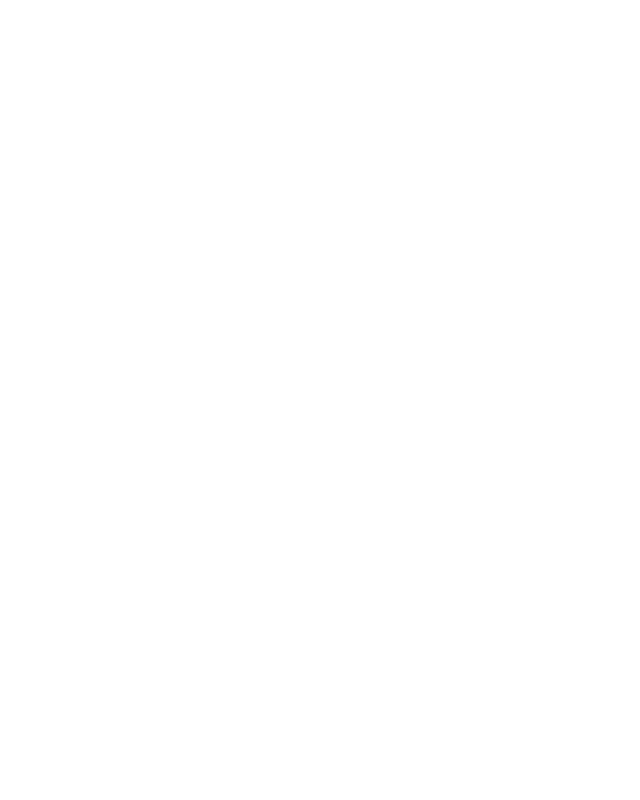
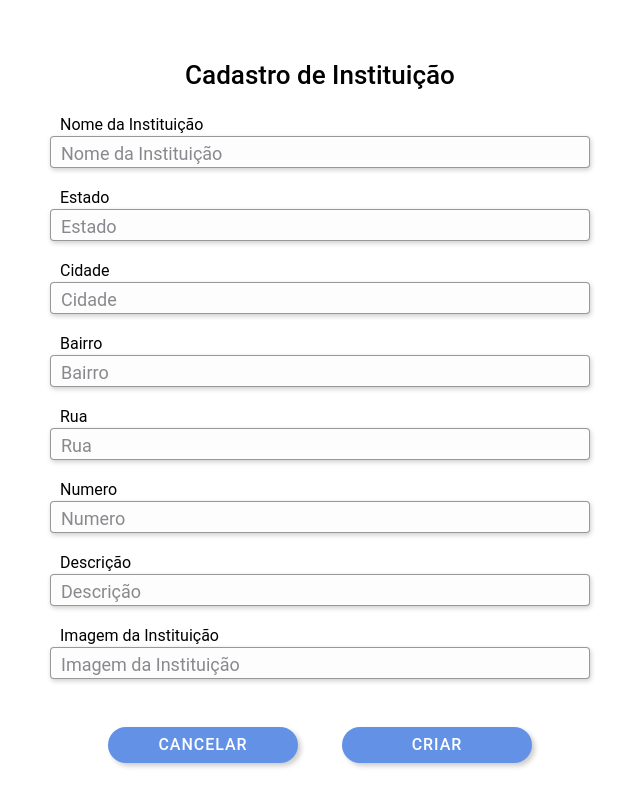
Before and after one commit to obertobr/Worcher_TG, a React (Vite) app: page /institution-register in a window 1280 px wide. Shown: the whole page, without its empty margins (320-960 px from the left). Built offline with nearby package versions, Linux system fonts and the light colour scheme.

Commit message:
Institution register page base added

```diff
--- a/src/App.tsx
+++ b/src/App.tsx
@@ -39,6 +39,7 @@ import './theme/variables.css';
 import { useEffect } from 'react';
 import { ThemeManager } from './components/themeManager/theme.manager';
 import TestPage from './components/pages/testPage/test.page.component';
+import InstitutionRegister from './components/pages/institutionRegisterPage/institutionRegister.page.component';
 
 setupIonicReact();
 
@@ -81,6 +82,8 @@ const App: React.FC = () => {
 
           <Route exact path="/auth-page" component={AuthPage} />
 
+          <Route exact path="/institution-register" component={InstitutionRegister} />
+
           <Route exact path='/test' component={TestPage} />
 
           <Route exact path="/">
--- /dev/null
+++ b/src/components/pages/institutionRegisterPage/institutionRegister.page.component.tsx
@@ -0,0 +1,82 @@
+import ButtonComponent from "../../basicComponents/button-component/button.components"
+import TextInputComponent from "../../basicComponents/text-input-component/text.input.component"
+import "./intitutionRegisterContent.css"
+
+
+const InstitutionRegister: React.FC<{}> = () => {
+
+    const handleInputChange = (event: string) => {
+
+    };
+
+    return (
+        <>
+            <div className="contentInstitutionRegister">
+                <main>
+                    <h1>Cadastro de Instituição</h1>
+
+
+                    <div className="inputsSection" >
+                        <TextInputComponent
+                            textLabel="Nome da Instituição"
+                            placeHolder="Nome da Instituição"
+                            onInputChange={handleInputChange}
+                        />
+
+                        <TextInputComponent
+                            textLabel='Estado'
+                            placeHolder='Estado'
+                            onInputChange={handleInputChange}
+                        ></TextInputComponent>
+
+                        <TextInputComponent
+                            textLabel='Cidade'
+                            placeHolder='Cidade'
+                            onInputChange={handleInputChange}
+                        ></TextInputComponent>
+
+                        <TextInputComponent
+                            textLabel='Bairro'
+                            placeHolder='Bairro'
+                            onInputChange={handleInputChange}
+                        ></TextInputComponent>
+
+                        <TextInputComponent
+                            textLabel='Rua'
+                            placeHolder='Rua'
+                            onInputChange={handleInputChange}
+                        ></TextInputComponent>
+
+                        <TextInputComponent
+                            textLabel='Numero'
+                            placeHolder='Numero'
+                            onInputChange={handleInputChange}
+                        ></TextInputComponent>
+
+                        <TextInputComponent
+                            textLabel='Descrição'
+                            placeHolder='Descrição'
+                            onInputChange={handleInputChange}
+                        ></TextInputComponent>
+
+                        <TextInputComponent
+                            textLabel='Imagem da Instituição'
+                            placeHolder='Imagem da Instituição'
+                            onInputChange={handleInputChange}
+                        ></TextInputComponent>
+                    </div>
+
+                    <div className="buttonActions">
+                        <ButtonComponent width="230px" text="Cancelar" onClick={() => { }} />
+                        <ButtonComponent width="230px" text="Criar" onClick={() => { }} />
+                    </div>
+
+                </main>
+
+
+            </div>
+        </>
+    )
+}
+
+export default InstitutionRegister;
--- /dev/null
+++ b/src/components/pages/institutionRegisterPage/intitutionRegisterContent.css
@@ -0,0 +1,27 @@
+.contentInstitutionRegister{
+    main {
+        padding-top: 40px;
+        display: flex;
+        flex-direction: column;
+        gap: 14px;
+        align-items: center;
+        justify-content: center;
+        color: black;
+
+        .inputsSection{
+            width: 100%;
+            display: flex;
+            flex-direction: column;
+            align-items: center;
+            gap: 20px;
+        }
+
+        .buttonActions{
+            display: flex;
+            align-items: center;
+            flex-direction: row;
+            gap: 0px;
+            margin-top: 20px;
+        }
+    }
+}
--- a/src/components/pages/testPage/test.page.component.tsx
+++ b/src/components/pages/testPage/test.page.component.tsx
@@ -8,6 +8,7 @@ const buttons = [
     {path: 'home', text: 'HOME'},
     {path: 'login', text: 'LOGIN'},
     {path: 'singup', text: "SINGUP"},
+    {path: 'institution-register', text: "INSTITUTION-REGISTER"},
     {path: 'auth-page', text: 'AUTENTICATION'}
 ]
 
```
